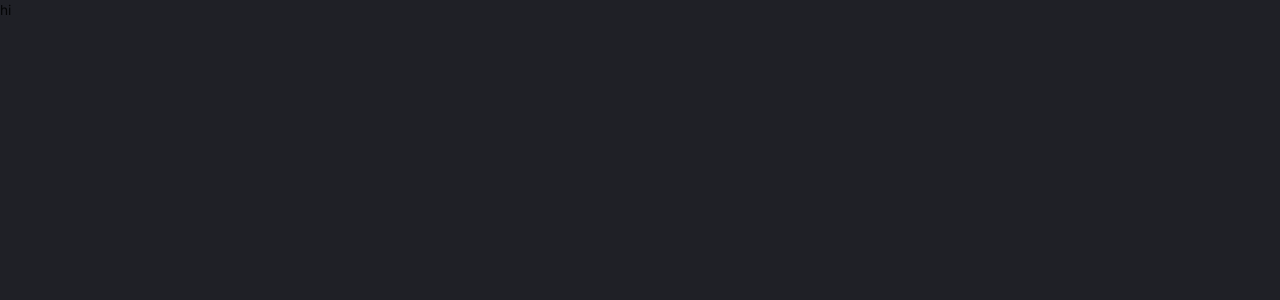
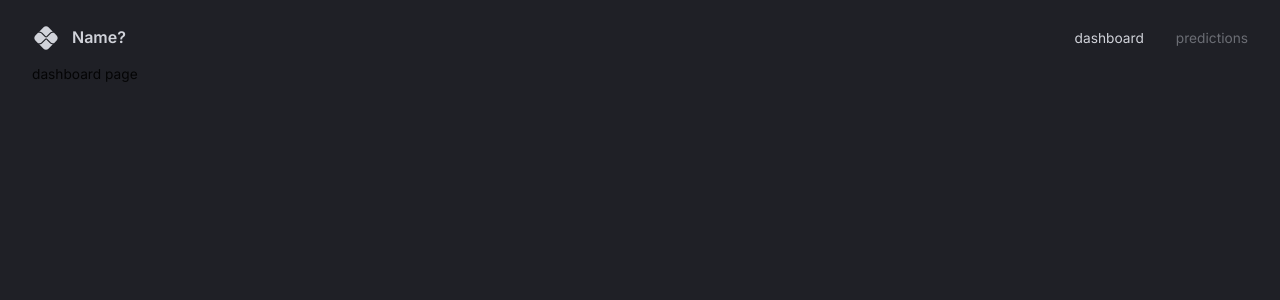
Before and after one commit to TANYATRIPATHI123/FINANCE_DASHBOARD, a React (Vite) app in the folder client/: page / in a window 1280 px wide. Shown: the top 300 px of the page. Built offline with nearby package versions, Linux system fonts and the light colour scheme.

Commit message:
Router Navigations

```diff
--- a/client/package.json
+++ b/client/package.json
@@ -14,8 +14,9 @@
     "@emotion/styled": "^11.13.0",
     "@mui/icons-material": "^6.1.0",
     "@mui/material": "^6.1.0",
-    "@mui/x-data-grid": "^7.16.0",
+    "@mui/x-data-grid": "^7.17.0",
     "@reduxjs/toolkit": "^2.2.7",
+    "path": "^0.12.7",
     "react": "^18.3.1",
     "react-dom": "^18.3.1",
     "react-redux": "^9.1.2",
@@ -30,6 +31,7 @@
     "eslint-plugin-react-hooks": "^5.1.0-rc.0",
     "eslint-plugin-react-refresh": "^0.4.9",
     "globals": "^15.9.0",
+    "path-browserify": "^1.0.1",
     "typescript": "^5.5.3",
     "typescript-eslint": "^8.0.1",
     "vite": "^5.4.1"
--- a/client/src/App.tsx
+++ b/client/src/App.tsx
@@ -1,16 +1,27 @@
+import {Box} from "@mui/material"
 import { createTheme } from "@mui/material/styles";
 import { useMemo } from "react";
 import { themeSettings } from "./theme";
 import { ThemeProvider } from "@emotion/react";
 import { CssBaseline } from "@mui/material";
+import {BrowserRouter, Routes, Route} from "react-router-dom"
+import Navbar from "@/scenes/navbar"
 
 function App() {
       const theme = useMemo(() => createTheme(themeSettings), [])
       return <div className = "app">
+        <BrowserRouter>
         <ThemeProvider theme = {theme}>
           <CssBaseline />
-          hi
+          <Box width="100%" height="100%" padding = "1rem 2rem 4rem 2rem">
+            <Navbar />
+            <Routes>
+              <Route path="/" element={<div>dashboard page</div>} />
+              <Route path="/predictions" element={<div>predicitions page</div>} />
+            </Routes>
+          </Box>
         </ThemeProvider>
+        </BrowserRouter>
       </div>
 }
 
--- /dev/null
+++ b/client/src/components/FlexBetween.tsx
@@ -0,0 +1,10 @@
+import { Box} from "@mui/material";
+import {styled} from "@mui/system";
+
+const FlexBetween = styled(Box)({
+    display : "flex",
+    justifyContent : "space-between",
+    alignItems: "center",
+})
+
+export default FlexBetween
--- /dev/null
+++ b/client/src/scenes/navbar/index.tsx
@@ -0,0 +1,52 @@
+import { Box, Typography, useTheme } from '@mui/material'
+import {useState} from 'react'
+import PixIcon from '@mui/icons-material/Pix'
+import { Link } from 'react-router-dom'
+import FlexBetween from '../../components/FlexBetween'
+
+
+type Props = {}
+
+const Navbar = (props: Props) => {
+  const { palette } = useTheme();
+  const [selected, setSelected] = useState("dashboard");
+  return (
+    <FlexBetween mb ="0.25rem" p="0.5rem 0rem" color={palette.grey[300]}>
+      <FlexBetween gap="0.75rem">
+        <PixIcon  sx = {{ fontSize: "28px"}}/>
+        <Typography variant="h4" fontSize="16px">
+          Name?
+        </Typography>
+      </FlexBetween>
+
+      <FlexBetween gap="2rem">
+        <Box sx={{ "&:hover" : {color: palette.primary[100]}}}>
+          <Link
+            to="/"
+            onClick={() => setSelected("dashboard")}
+            style={{
+              color: selected === "dashboard" ? "inherit" : palette.grey[700],
+              textDecoration: "inherit"
+            }}
+          >
+            dashboard
+          </Link>
+        </Box>
+        <Box>
+            <Link
+            to="/predictions"
+            onClick={() => setSelected("predictions")}
+            style={{
+              color: selected === "predictions" ? "inherit" : palette.grey[700],
+              textDecoration: "inherit"
+            }}
+          >
+            predictions
+          </Link>
+        </Box>
+      </FlexBetween>
+    </FlexBetween>
+  )
+}
+
+export default Navbar
--- a/client/vite.config.ts
+++ b/client/vite.config.ts
@@ -1,11 +1,24 @@
-import { defineConfig } from 'vite'
-import react from '@vitejs/plugin-react'
-import path from 'path';
+// import { defineConfig } from 'vite'
+// import react from '@vitejs/plugin-react'
+// //import path from 'path';
 
-// https://vitejs.dev/config/
+// // https://vitejs.dev/config/
+// export default defineConfig({
+//   plugins: [react()],
+//   resolve: {
+//     alias: [{ find : "@", replacement : path.resolve("client", "src")}]
+//   }
+// })
+
+import { defineConfig } from 'vite';
+import react from '@vitejs/plugin-react';
+
+// Vite configuration
 export default defineConfig({
   plugins: [react()],
   resolve: {
-    alias: [{ find : "@", replacement : path.resolve(__dirname, "src")}]
-  }
-})
+    alias: {
+      '@': '/src', // Alias '@' to the 'src' directory
+    },
+  },
+});
```
Also changed, not shown: 1 other file (tests, documents, lock files or other folders).
